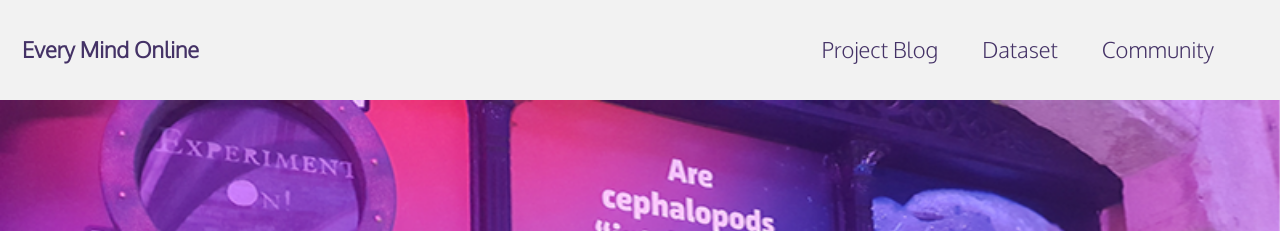
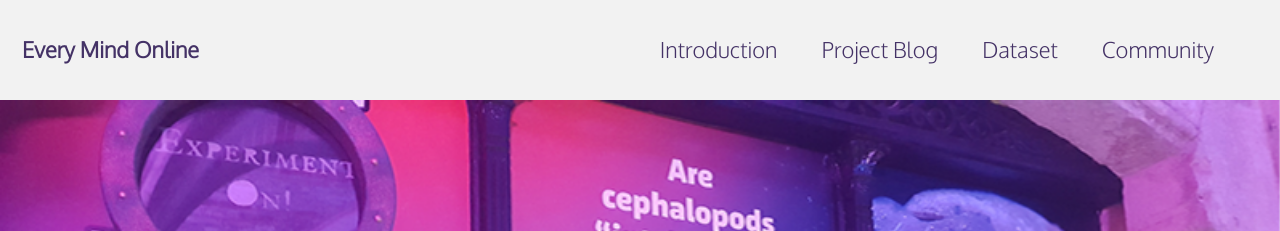
Before and after one commit to everymind/SurprisingMinds, a Jekyll site: the page built from index.md, in a window 1280 px wide and 900 px high. Shown: the top 231 px of the window. Built offline with Jekyll 4.4.1, drawn with Linux system fonts in a browser that asks for light colours; some web fonts are replaced.

Commit message:
Update navigation.yml

```diff
--- a/_data/navigation.yml
+++ b/_data/navigation.yml
@@ -1,5 +1,7 @@
 # main links
 main:
+  - title: "Introduction"
+    url: /
   - title: "Project Blog"
     url: /blog/
   - title: "Dataset"
@@ -10,7 +12,6 @@ main:
 # project documentation
 docs:
   - title: "Introduction"
-    url: /
     children:
       - title: "Eye tracking in Neuroscience"
         url: /Eye-tracking/
```
